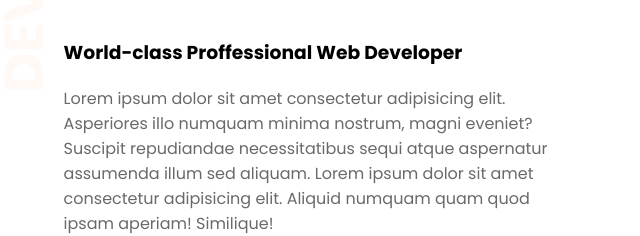
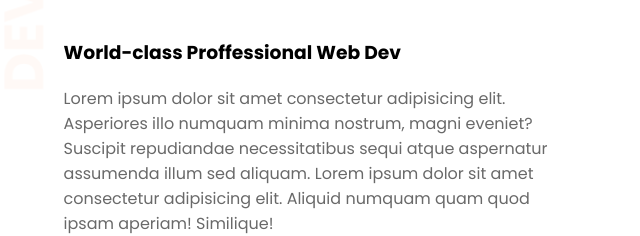
Before and after one commit to BenedictSTirkey/portfolio-website-1, a plain HTML site: page index.html in a window 1280 px wide. Shown: the part 270-506 px from the top of the page, 26-666 px from the left. Drawn offline with Linux system fonts and the light colour scheme.

Commit message:
added text

```diff
--- a/index.html
+++ b/index.html
@@ -16,7 +16,7 @@
     <section class="hero-banner">
         <div class="hero-half">
             <h1>Welcome to <br> <span class="orange-highlight">Benedict Tirkey's</span> World</h1>
-            <h3>World-class Proffessional Web Developer</h3>
+            <h3>World-class Proffessional Web Dev</h3>
             <p>Lorem ipsum dolor sit amet consectetur adipisicing elit. Asperiores illo numquam minima nostrum, magni
                 eveniet? Suscipit repudiandae necessitatibus sequi atque aspernatur assumenda illum sed aliquam. Lorem
                 ipsum dolor sit amet consectetur adipisicing elit. Aliquid numquam quam quod ipsam aperiam! Similique!
```
